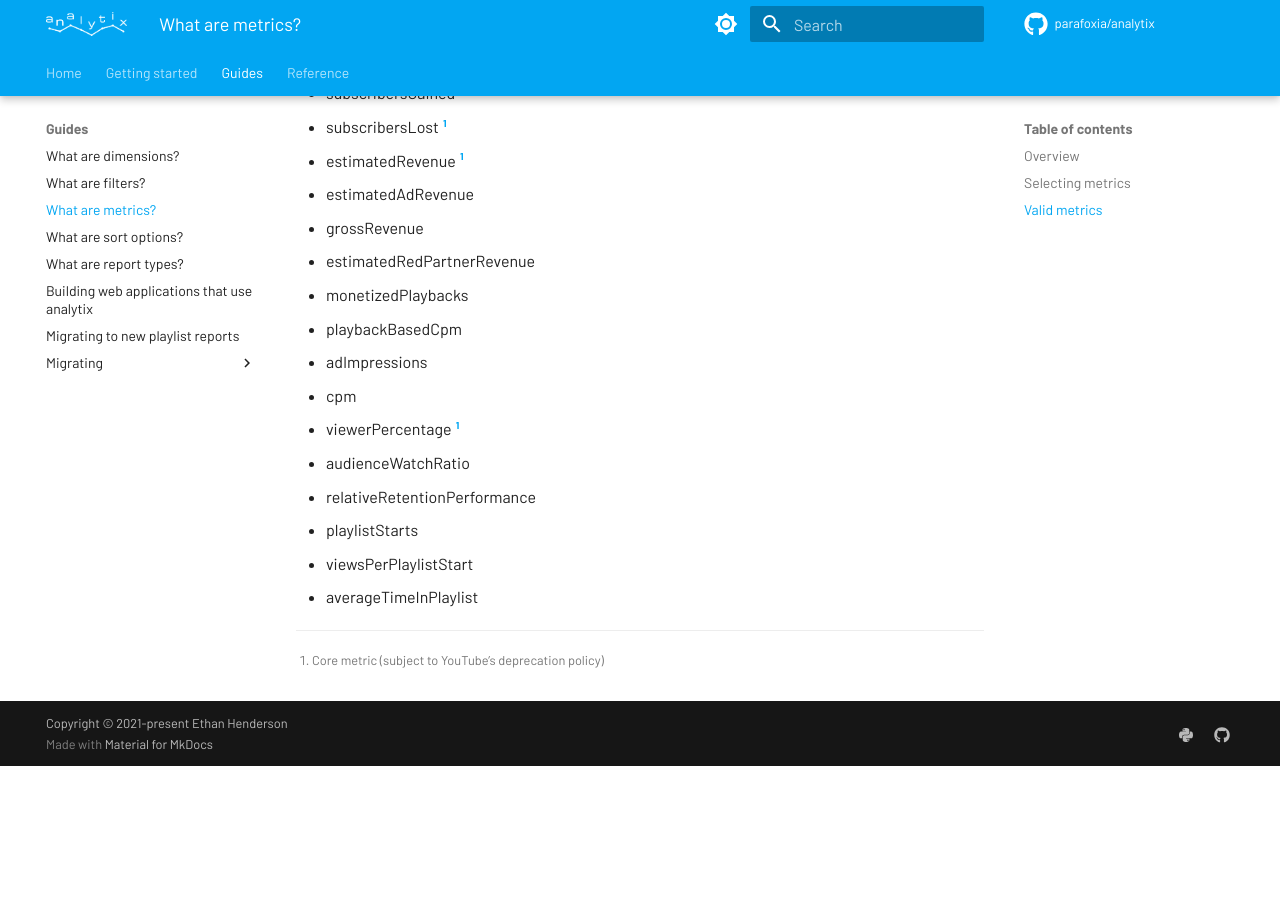
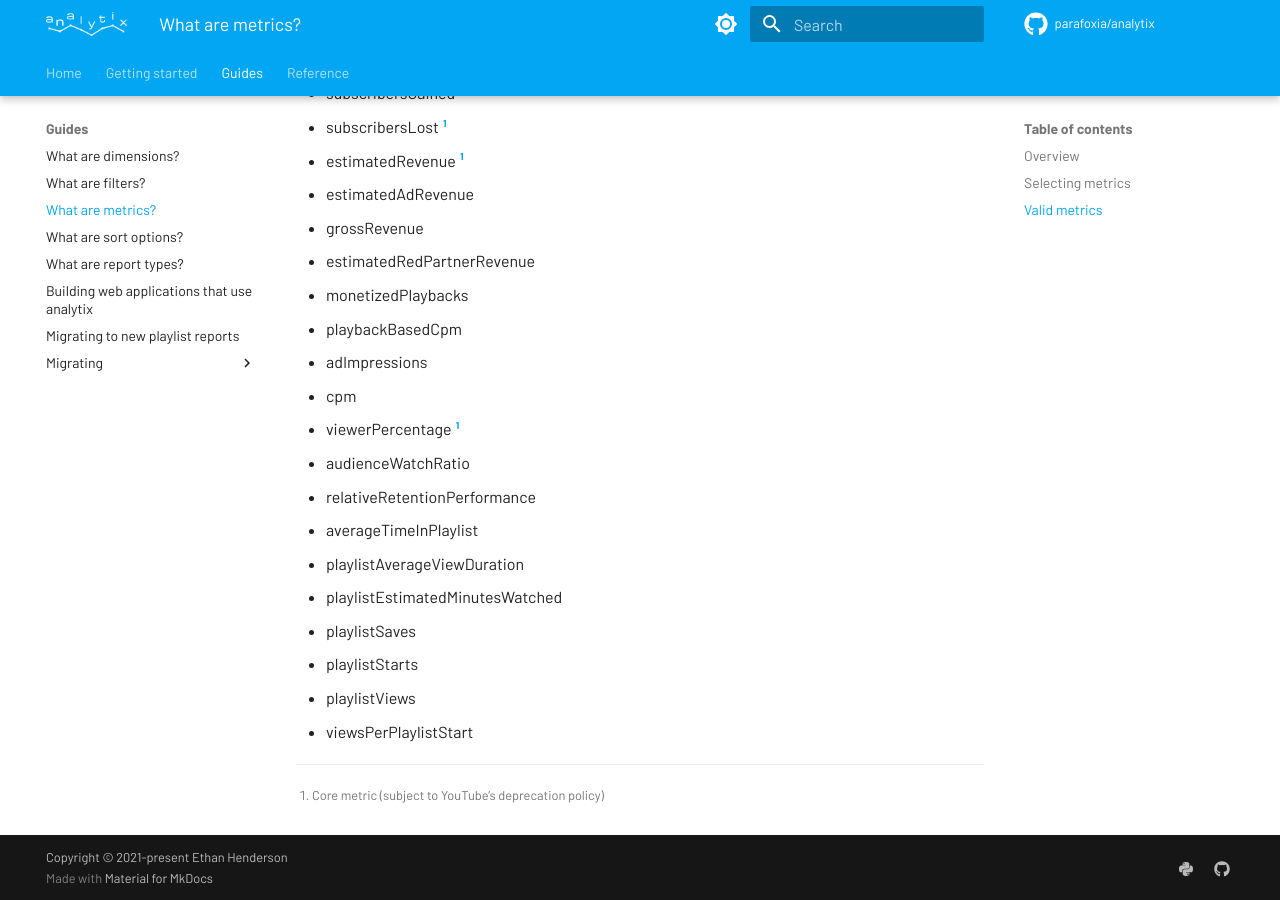
Before and after one commit to parafoxia/analytix, an MkDocs documentation site: the page built from docs/guides/metrics.md, in a window 1280 px wide and 900 px high, scrolled down 1492 px. Built offline with MkDocs 1.6.1 and Material for MkDocs 9.7.7, drawn with Linux system fonts in a browser that asks for light colours; comment, search, counter and statistics services are not loaded; before the commit the page ends 2258 px from its top, so only the background shows below that.

Commit message:
Add warning for isCurated filter + add new metrics

```diff
--- a/docs/guides/metrics.md
+++ b/docs/guides/metrics.md
@@ -54,8 +54,12 @@ This means you only ever need to supply a series of metrics if you want your rep
 * viewerPercentage [^1]
 * audienceWatchRatio
 * relativeRetentionPerformance
+* averageTimeInPlaylist
+* playlistAverageViewDuration
+* playlistEstimatedMinutesWatched
+* playlistSaves
 * playlistStarts
+* playlistViews
 * viewsPerPlaylistStart
-* averageTimeInPlaylist
 
 [^1]: Core metric (subject to YouTube’s deprecation policy)
```
Also changed, not shown: docs/guides/filters.md (+5 -0 lines).
